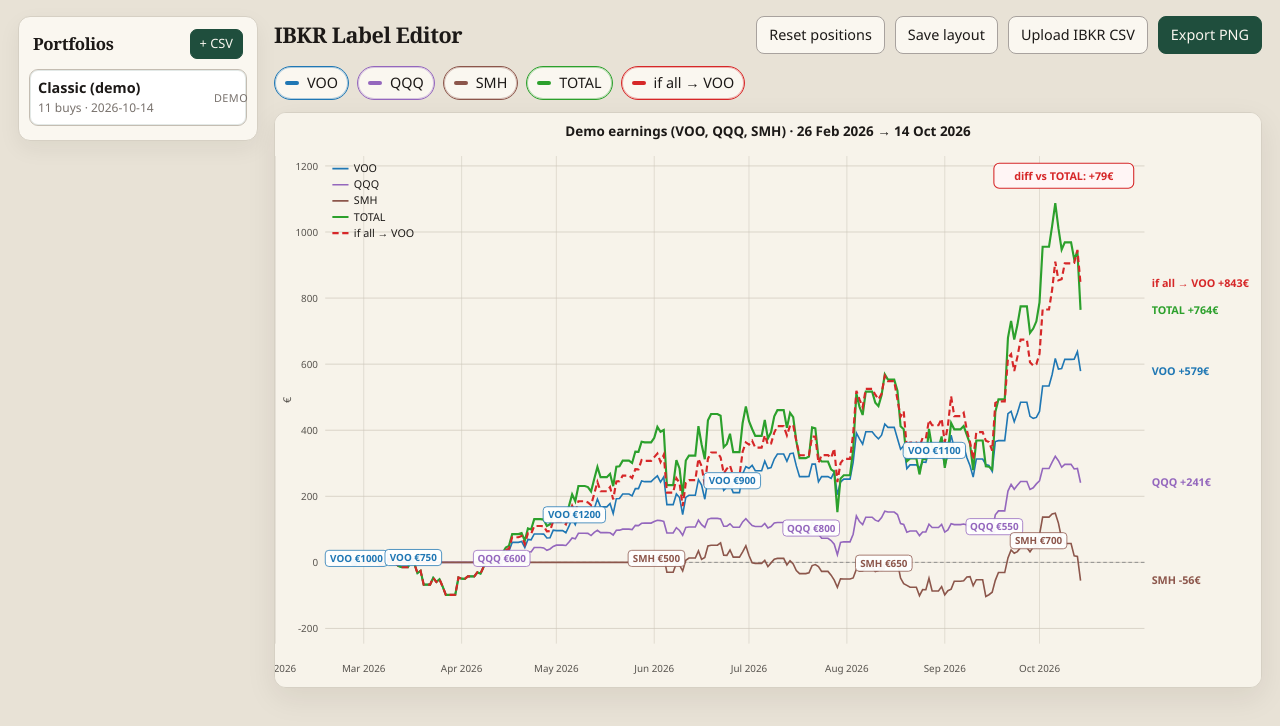
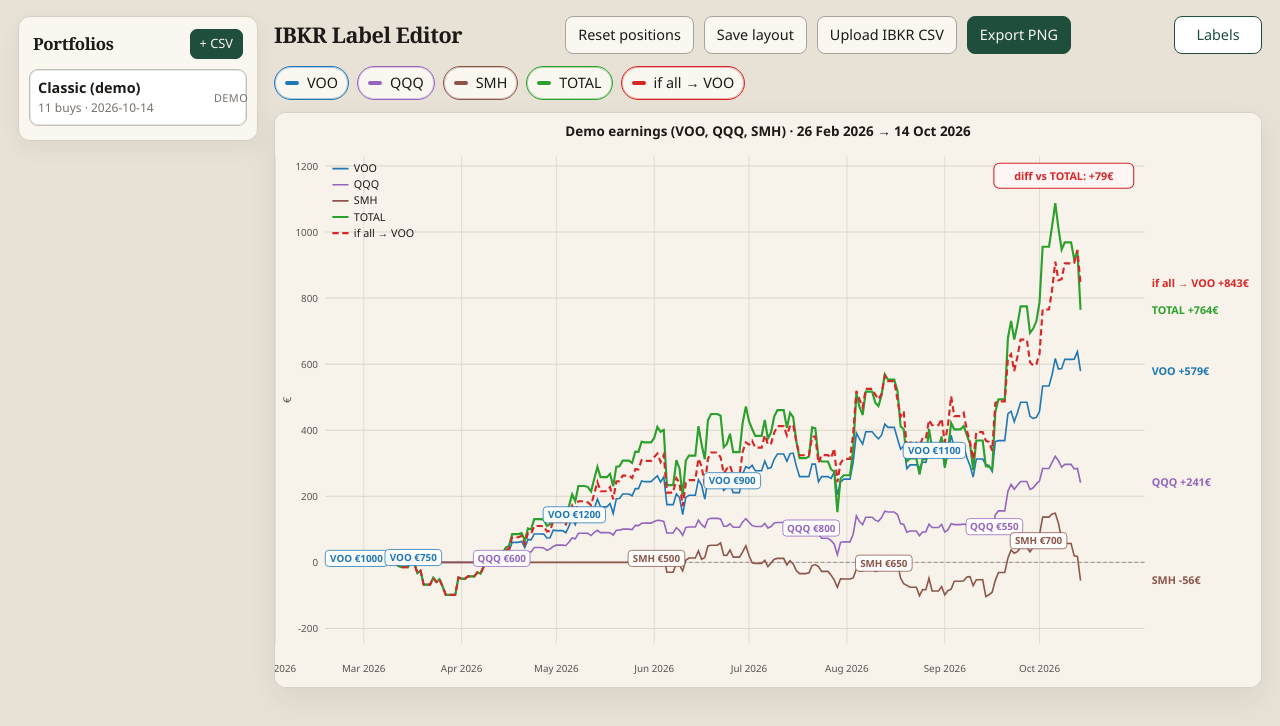
Before and after one commit to DenysPiven/InvestCalculator, a React (Vite) app: page / in a window 1280 px wide. Shown: the top 726 px of the page. Built offline with nearby package versions, Linux system fonts and the light colour scheme.

Commit message:
Add Labels toggle next to Export PNG
Co-authored-by: pivden2000 <pivden2000@gmail.com>

```diff
--- a/src/App.tsx
+++ b/src/App.tsx
@@ -210,6 +210,7 @@
   const [active, setActiveLabel] = useState<string | null>(null)
   const [statusMsg, setStatusMsg] = useState('')
   const [busy, setBusy] = useState(false)
+  const [showLabels, setShowLabels] = useState(true)
   const [store, setStore] = useState<PortfolioStore>(() => loadStore())
   const [visible, setVisible] = useState<Record<string, boolean>>({})
   const fileRef = useRef<HTMLInputElement | null>(null)
@@ -699,6 +700,15 @@
           <button type="button" className="primary" onClick={exportPng}>
             Export PNG
           </button>
+          <button
+            type="button"
+            className={`toggle-labels${showLabels ? ' on' : ''}`}
+            onClick={() => setShowLabels((v) => !v)}
+            aria-pressed={showLabels}
+            title={showLabels ? 'Hide buy labels' : 'Show buy labels'}
+          >
+            Labels
+          </button>
           <input
             ref={fileRef}
             type="file"
@@ -867,7 +877,7 @@
               const dist = Math.hypot(lx - px, ly - py)
               return (
                 <g key={b.id}>
-                  {dist > 10 && (
+                  {showLabels && dist > 10 && (
                     <line
                       x1={px}
                       y1={py}
@@ -885,6 +895,7 @@
                     stroke="#fff"
                     strokeWidth={1}
                   />
+                  {showLabels && (
                     <g
                       className="label-hit"
                       transform={`translate(${lx - tw / 2}, ${ly - th / 2})`}
@@ -911,11 +922,13 @@
                         {b.label}
                       </text>
                     </g>
+                  )}
                 </g>
               )
             })}
 
-            {seriesOrder
+            {showLabels &&
+              seriesOrder
                 .filter((sym) => visible[sym] !== false && data.series[sym])
                 .map((sym) => {
                   const val = data.series[sym][data.series[sym].length - 1]
@@ -936,7 +949,8 @@
                   )
                 })}
 
-            {visible.TOTAL !== false &&
+            {showLabels &&
+              visible.TOTAL !== false &&
               visible.ALL_VOO !== false &&
               data.series.ALL_VOO &&
               Math.abs(delta) >= 1 && (
--- a/src/index.css
+++ b/src/index.css
@@ -216,6 +216,21 @@
   background: #16382c;
 }
 
+button.toggle-labels {
+  margin-left: auto;
+  min-width: 5.5rem;
+  border-style: dashed;
+  opacity: 0.7;
+}
+
+button.toggle-labels.on {
+  border-style: solid;
+  opacity: 1;
+  background: #fff;
+  border-color: #1f4e3d;
+  color: #1f4e3d;
+}
+
 button:disabled {
   opacity: 0.55;
   cursor: wait;
```
Lines whose indentation alone changed are shown as unchanged.
